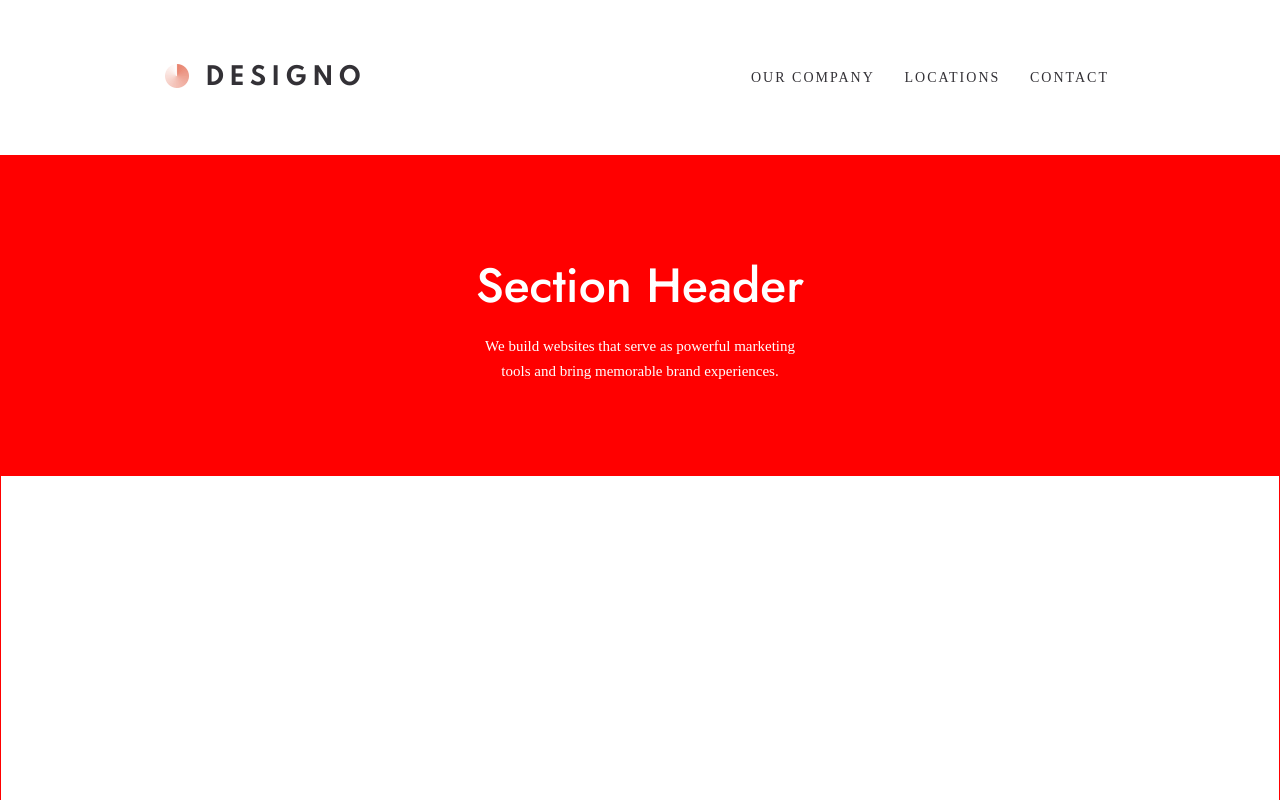
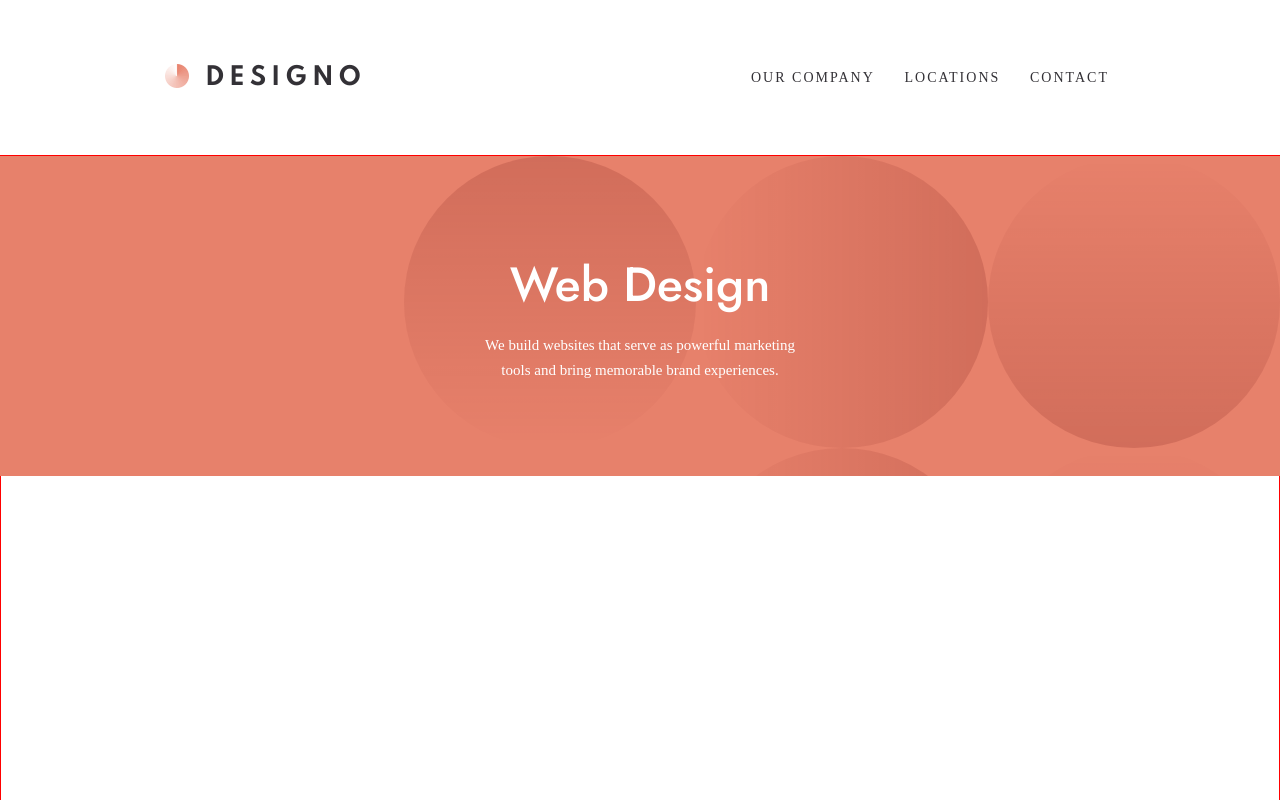
Before and after one commit to danielopq/designo, a React (Vite) app: page / in a window 1280 px wide. Shown: the top 800 px of the page. Built offline with nearby package versions, Linux system fonts and the light colour scheme; a web font is replaced by a local one.

Commit message:
SectionHeader - done

```diff
--- a/src/components/layout/sectionHeader/SectionHeader.tsx
+++ b/src/components/layout/sectionHeader/SectionHeader.tsx
@@ -1,10 +1,25 @@
 import './sectionHeader.scss';
 
-const SectionHeader = () =>{
-    return(
+type SectionHeaderProps = {
+    title: string;
+    text: string;
+}
+
+/**
+ *
+ * Displays a heading and a short description,
+ * typically used at the top of a section in the site layout.
+ *
+ * @param props - Component props
+ * @param props.title - Section title
+ * @param props.text - Descriptive text below the title
+ * @returns - The rendered SectionHeader component
+ */
+const SectionHeader: React.FC<SectionHeaderProps> = ({ title, text }) => {
+    return (
         <header className='sectionHeader'>
-            <h1>Section Header</h1>
-            <p>We build websites that serve as powerful marketing tools and bring memorable brand experiences.</p>
+            <h1>{title}</h1>
+            <p>{text}</p>
         </header>
     )
 }
--- a/src/components/layout/sectionHeader/sectionHeader.scss
+++ b/src/components/layout/sectionHeader/sectionHeader.scss
@@ -7,8 +7,7 @@
     align-items: center;
     color: white;
     text-align: center;
-    background-color: red;
-    border: solid 1px red;
+    background: var(--peach) url(../../../assets/img/shared/pattern-mixed-circles-reflected.svg) 100% 0% / 876px no-repeat;
 
     p{
         width: 100%;
--- a/src/components/pages/webDesign/WebDesign.tsx
+++ b/src/components/pages/webDesign/WebDesign.tsx
@@ -5,7 +5,10 @@ import { SectionHeader } from '../../layout';
 const WebDesign: React.FC = () => {
     return (
         <main id="webDesign">
-            <SectionHeader />
+            <SectionHeader
+                title='Web Design'
+                text='We build websites that serve as powerful marketing tools and bring memorable brand experiences.'
+            />
         </main>
     )
 }
```
Also changed, not shown: src/assets/img/shared/pattern-mixed-circles-reflected.svg (added).
